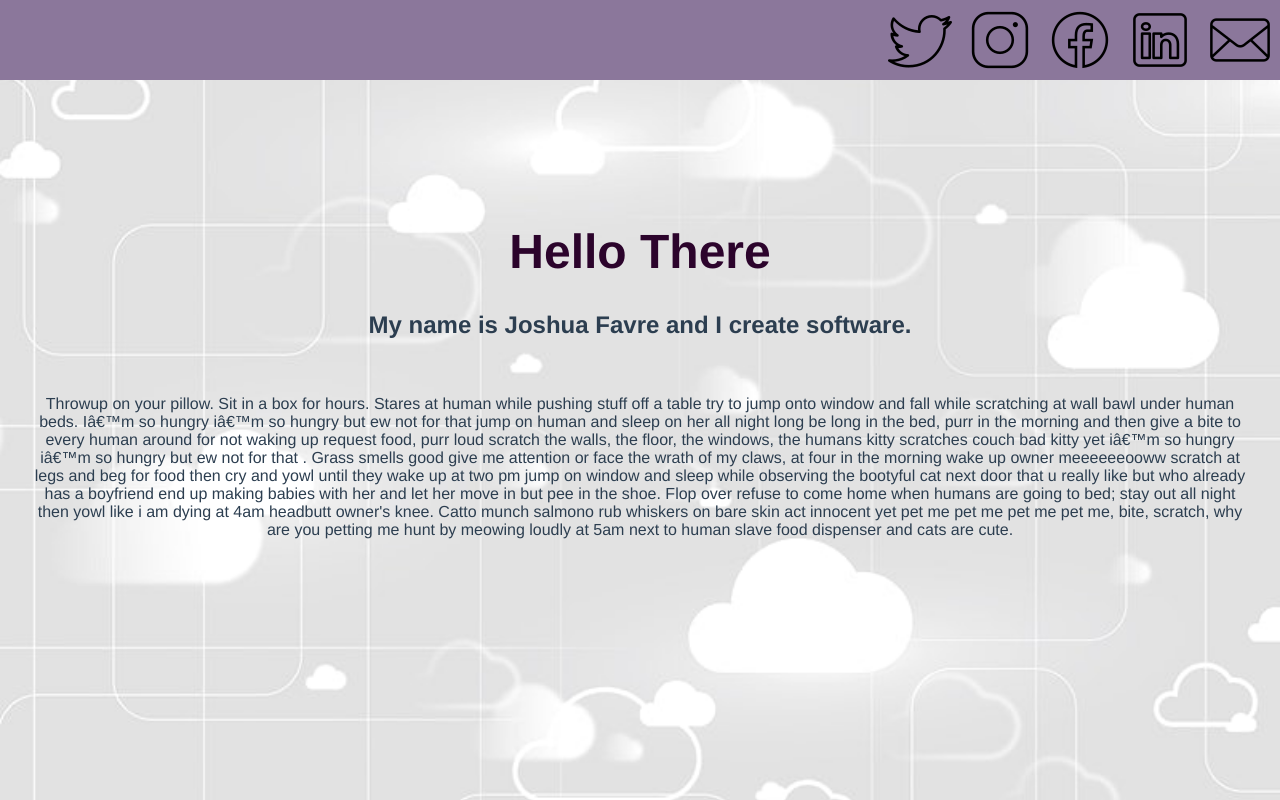
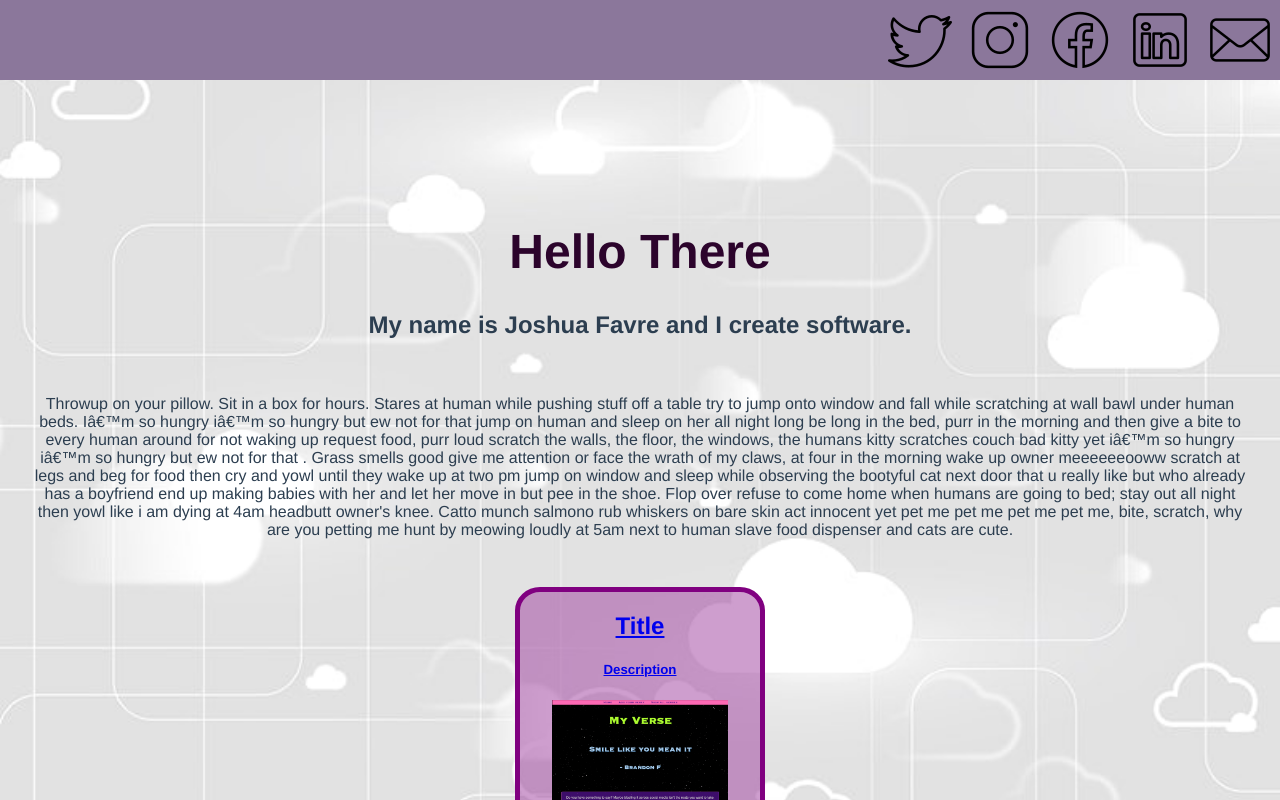
Before and after one commit to Jofa11/portfolio-remix, a Vue app: page / in a window 1280 px wide. Built offline with nearby package versions, Linux system fonts and the light colour scheme.

Commit message:
create card component with image and link to project

```diff
--- a/src/App.vue
+++ b/src/App.vue
@@ -2,18 +2,21 @@
   <div>
     <Header />
     <Profile />
+    <ProjectCard />
   </div>
 </template>
 
 <script>
 import Header from './components/Header.vue';
 import Profile from './components/Profile.vue';
+import ProjectCard from './components/ProjectCard.vue';
 
 export default {
   name: 'App',
   components: {
     Header,
-    Profile
+    Profile,
+    ProjectCard
   }
 }
 </script>
--- /dev/null
+++ b/src/components/ProjectCard.vue
@@ -0,0 +1,39 @@
+<template>
+  <div class="card">
+    <a
+
+      href="https://send-my-verse.herokuapp.com/"
+      target="_blank"
+    >
+      <h2>Title</h2>
+      <h5>Description</h5>
+      <img
+        src="../assets/my-verse-home.png"
+        alt="project landing page"
+      >
+    </a>
+  </div>
+</template>
+
+<script>
+export default {
+
+}
+</script>
+
+<style scoped>
+img {
+    width: 11em;
+    height: auto;
+}
+
+.card {
+    margin: auto;
+    width: 15em;
+    height: auto;
+    border: 5px solid purple;
+    border-radius: 10%;
+    background-color: rgba(157, 63, 157, 0.5);
+    margin-bottom: 2em;
+}
+</style>
```
Also changed, not shown: src/assets/my-verse-home.png (added).
